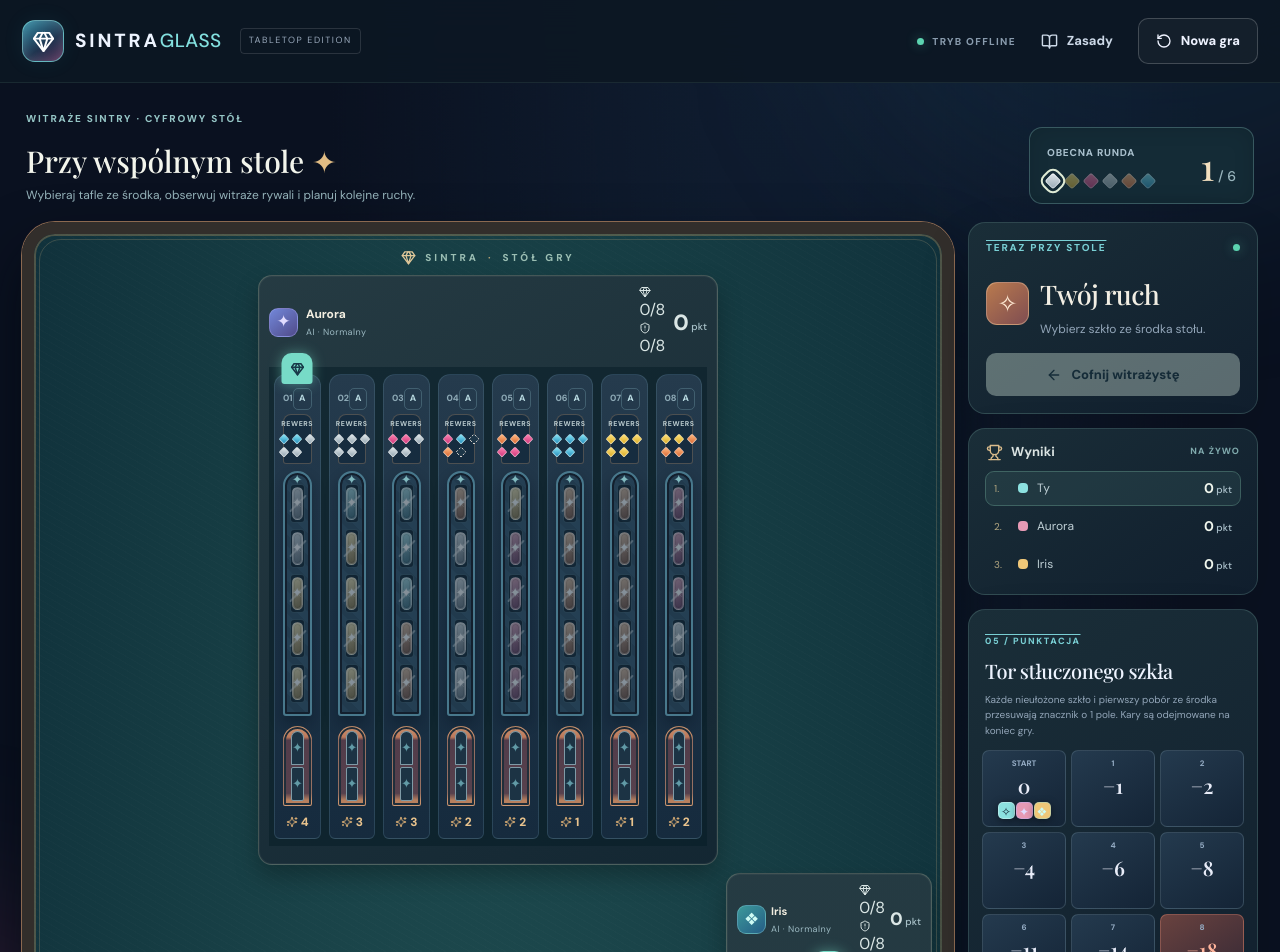
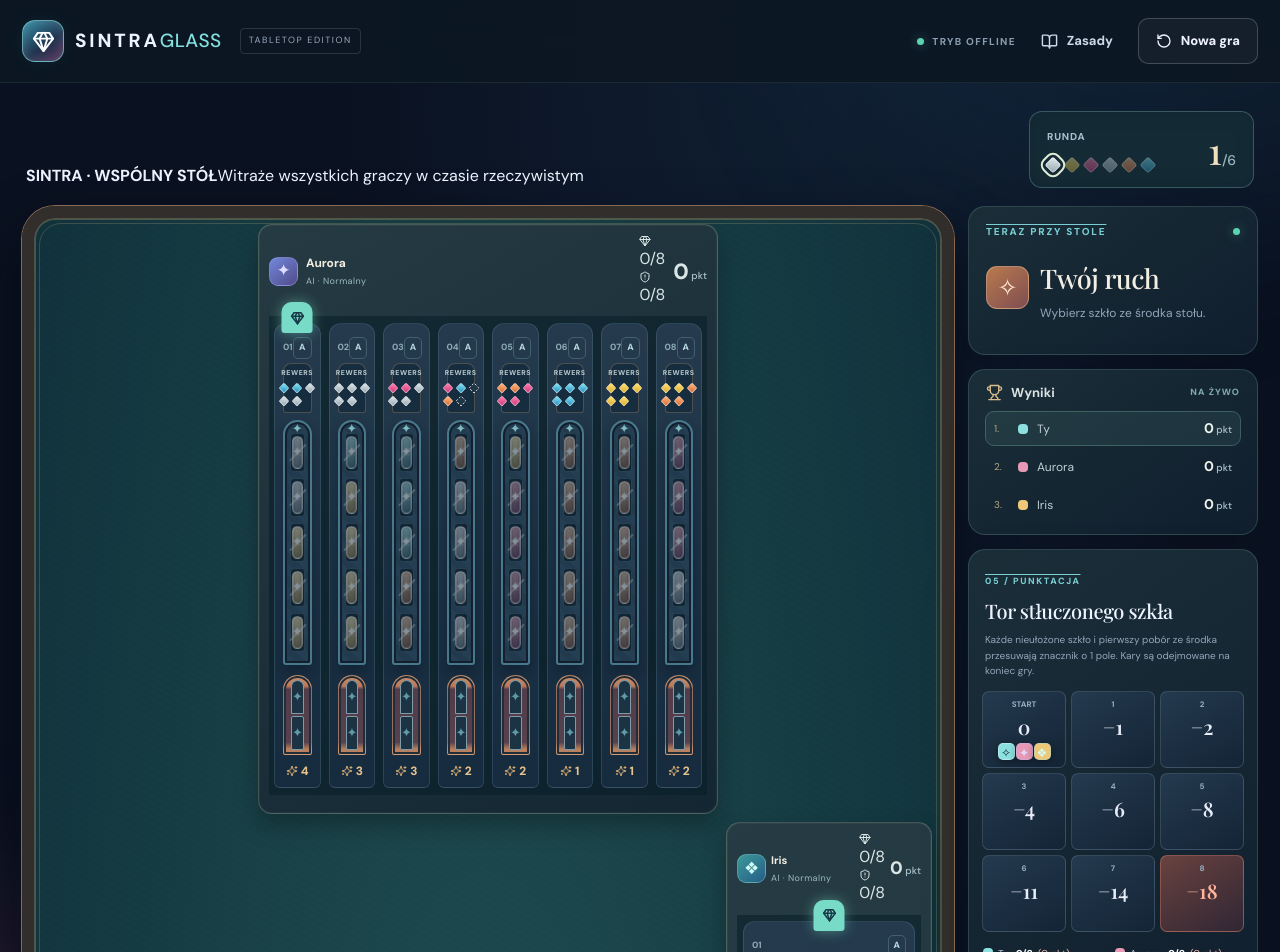
Before and after one commit to jacekmiecznikowski/azul, a React (Vite) app: page / in a window 1280 px wide. Shown: the top 952 px of the page. Built offline with nearby package versions, Linux system fonts and the light colour scheme; a web font is replaced by a local one.

Commit message:
feat: compact tabletop with reset and first-player token

```diff
--- a/src/App.tsx
+++ b/src/App.tsx
@@ -1,16 +1,17 @@
 import { useEffect, useMemo, useState } from 'react'
 import {
   ArrowLeft, ArrowRight, BookOpen, Bot, Check, Crown, Gem,
-  Info, Layers3, MoonStar, RotateCcw, Settings2, Shield, Sparkles, Trophy, WandSparkles,
+  Info, Layers3, RotateCcw, Settings2, Shield, Trophy,
   X,
 } from 'lucide-react'
 import {
   applyMove, availableSources, COLORS, legalMoves,
-  newGame, patternFor, standings, WINDOW_POINTS,
+  newGame, standings,
 } from './game/engine'
-import type { Difficulty, GameState, GlassColor, Move, PalaceSide, Source, WindowStrip } from './game/engine'
+import type { Difficulty, GameState, GlassColor, Move, PalaceSide, Source } from './game/engine'
 import { chooseAIMove } from './game/ai'
 import { BrokenGlassTrack, GameTimeline, TableSeat } from './components/MatchPanels'
+import { Glass, WindowCard } from './components/WindowBoard'
 import './match.css'
 import './tabletop.css'
 
@@ -38,15 +39,6 @@ function restore(): GameState | null {
   } catch { /* Ignore expired/corrupt browser storage. */ }
   return null
 }
-function Glass({ color, small = false, ghost = false, onClick, selected = false, label }: {
-  color: GlassColor | 'wild'; small?: boolean; ghost?: boolean; selected?: boolean
-  onClick?: () => void; label?: string
-}) {
-  const className = `glass glass-${color}${small ? ' glass-sm' : ''}${ghost ? ' glass-ghost' : ''}${selected ? ' glass-selected' : ''}`
-  const content = <><span className="glass-facet" /><span className="glass-spark">✦</span></>
-  return onClick ? <button className={className} onClick={onClick} title={label || (color === 'wild' ? 'Joker' : COLORS_PL[color])} aria-label={label || (color === 'wild' ? 'Joker' : COLORS_PL[color])}>{content}</button>
-    : <span className={className} title={label || (color === 'wild' ? 'Dowolny kolor' : COLORS_PL[color])}>{content}</span>
-}
 function Factory({ tiles, index, selected, onPick, disabled, count }: {
   tiles: GlassColor[]; index: number; selected: Selection | null; onPick: (source: Source, color: GlassColor) => void; disabled: boolean; count: number
 }) {
@@ -73,41 +65,6 @@ function CenterPile({ tiles, selected, onPick, disabled, first }: {
       </button>)}</div> : <div className="center-empty">✦<span>Pusto</span></div>}
     {!first && <span className="center-token">✦ +1 stłuczenia</span>}
   </div>
-}
-function WindowCard({ strip, index, glazier, highlighted, active, onClick, isHumanTurn }: {
-  strip: WindowStrip; index: number; glazier: number; highlighted: boolean; active: boolean; onClick: () => void; isHumanTurn: boolean
-}) {
-  const complete = strip.side === 2
-  const pattern = patternFor(strip)
-  const canClick = isHumanTurn && highlighted
-  return <button className={`window-strip${complete ? ' window-complete' : ''}${highlighted ? ' window-highlight' : ''}${canClick ? ' window-clickable' : ''}${glazier === index ? ' window-glazier' : ''}${active ? ' window-active' : ''}`}
-    onClick={onClick} disabled={!canClick} aria-label={`Kwatera ${index + 1}${highlighted ? ', można ułożyć tafle' : ''}`}>
-    <div className="window-head">
-      <span className="window-n">{String(index + 1).padStart(2, '0')}</span>
-      {glazier === index && <span className="artisan" title="Witrażysta"><Gem size={14} strokeWidth={2.6} /></span>}
-      <span className="window-side">{complete ? '✓' : strip.side === 0 ? 'A' : 'B'}</span>
-    </div>
-    <div className={`reverse-preview${complete ? ' reverse-finished' : ''}`} title="Ściągawka: kolor pól po drugiej stronie kwatery">
-      <span className="reverse-caption">REWERS</span>
-      <div className="reverse-colors">{(strip.side === 0 ? strip.back : strip.front).map((color, i) =>
-        <span key={i} className={`reverse-dot tile-${color}`} aria-label={color === 'wild' ? 'Joker' : COLORS_PL[color]} />)}</div>
-    </div>
-    <div className="pattern-frame">
-      {complete ? <div className="pattern-finished"><Sparkles size={20} /><small>UKOŃCZONO</small></div> : pattern.map((slot, slotIndex) =>
-        <div key={slotIndex} className={`pattern-cell${strip.panes[slotIndex] ? ' filled' : ''}`}>
-          {strip.panes[slotIndex] ? <Glass color={strip.panes[slotIndex]} /> : <Glass color={slot} ghost />}
-        </div>)}
-    </div>
-    <div className="palace-window">
-      <div className={`palace-pane${strip.upper ? ' has-glass' : ''}`}>
-        {strip.upper ? <Glass color={strip.upper} small /> : <span className="pane-line">✦</span>}
-      </div>
-      <div className={`palace-pane${strip.lower ? ' has-glass' : ''}`}>
-        {strip.lower ? <Glass color={strip.lower} small /> : <span className="pane-line">✦</span>}
-      </div>
-    </div>
-    <span className="window-points"><Sparkles size={12} /> {WINDOW_POINTS[index]}</span>
-  </button>
 }
 function SetupModal({ settings, onClose, onStart }: {
   settings: Settings; onClose: () => void; onStart: (settings: Settings) => void
@@ -228,38 +185,39 @@ export default function App() {
       <div className="nav-right"><span className="online-indicator"><span/> TRYB OFFLINE</span><button className="nav-link" onClick={() => setShowRules(true)}><BookOpen size={17}/> Zasady</button><button className="btn btn-outline nav-new" onClick={() => setShowSetup(true)}><RotateCcw size={16}/> Nowa gra</button></div>
     </div></header>
     <main className="tabletop-container" id="top">
-      <div className="tabletop-topline">
-        <div className="tabletop-title"><span className="eyebrow">WITRAŻE SINTRY · CYFROWY STÓŁ</span><h1>Przy wspólnym stole<span> ✦</span></h1><p>Wybieraj tafle ze środka, obserwuj witraże rywali i planuj kolejne ruchy.</p></div>
-        <div className="tabletop-round-counter"><span>OBECNA RUNDA</span><strong>{game.round}<small> / 6</small></strong><div className="tabletop-round-pips">{game.roundColors.map((c,i) => <span key={i} className={`tile-${c}${i + 1 === game.round ? ' current' : ''}`} title={`Runda ${i + 1}: ${COLORS_PL[c]}`}/>)}</div></div>
+      <div className="tabletop-topline" role="status" aria-label="Stan gry">
+        <div className="tabletop-title"><strong>SINTRA · WSPÓLNY STÓŁ</strong><span className="tabletop-title-hint">Witraże wszystkich graczy w czasie rzeczywistym</span></div>
+        <div className="tabletop-round-counter"><span>RUNDA</span><strong>{game.round}<small>/6</small></strong><div className="tabletop-round-pips">{game.roundColors.map((c,i) => <span key={i} className={`tile-${c}${i + 1 === game.round ? ' current' : ''}`} title={`Runda ${i + 1}: ${COLORS_PL[c]}`}/>)}</div></div>
       </div>
       <div className="tabletop-layout">
-        <section className="tabletop-surface" aria-label="Stół gry z planszami graczy i warsztatami">
-          <div className="tabletop-table-label"><Gem size={15}/> SINTRA <span>·</span> STÓŁ GRY</div>
+        <section className={`tabletop-surface tabletop-players-${game.players.length}`} aria-label="Stół gry z planszami graczy i warsztatami">
           <div className="tabletop-grid">
-            {game.players[3] ? <TableSeat player={game.players[3]} index={3} location="west" isCurrent={game.currentPlayer === 3 && game.phase === 'playing'} onInspect={() => {setInspect(3);setSelection(null)}} /> : <div className="tabletop-vacant tabletop-vacant-west" aria-hidden="true"><span>✦</span></div>}
+            {game.players[3] ? <TableSeat player={game.players[3]} index={3} location="west" isCurrent={game.currentPlayer === 3 && game.phase === 'playing'} onInspect={() => {setInspect(3);setSelection(null)}} /> : null}
             {game.players[1] && <TableSeat player={game.players[1]} index={1} location="north" isCurrent={game.currentPlayer === 1 && game.phase === 'playing'} onInspect={() => {setInspect(1);setSelection(null)}} />}
-            {game.players[2] ? <TableSeat player={game.players[2]} index={2} location="east" isCurrent={game.currentPlayer === 2 && game.phase === 'playing'} onInspect={() => {setInspect(2);setSelection(null)}} /> : <div className="tabletop-vacant tabletop-vacant-east" aria-hidden="true"><span>✦</span></div>}
+            {game.players[2] ? <TableSeat player={game.players[2]} index={2} location="east" isCurrent={game.currentPlayer === 2 && game.phase === 'playing'} onInspect={() => {setInspect(2);setSelection(null)}} /> : null}
             <section className="tabletop-market" aria-label="Warsztaty szkła i środek stołu">
               <div className="tabletop-market-header"><div><span className="overline">WSPÓLNE ZASOBY</span><h2>Warsztaty szkła</h2></div><span className="market-chip"><Layers3 size={14}/> {sourceOptions.length} wyborów</span></div>
               <div className="market-playground"><div className="market-circles"><div className="market-inner-ring"/><div className="market-outer-ring"/></div><CenterPile tiles={game.center} selected={selection} onPick={chooseSource} disabled={!humanTurn || inspect !== 0} first={game.firstCenterTaken}/>{game.factories.map((factory, index) => <Factory key={index} tiles={factory} index={index} count={game.factories.length} selected={selection} onPick={chooseSource} disabled={!humanTurn || inspect !== 0}/>)}</div>
+              <div className="tabletop-first-player" title={game.firstCenterTaken ? 'Żeton pierwszego gracza został zabrany ze środka' : 'Żeton pierwszego gracza leży na środku stołu'}>
+                <span className="first-player-tile" aria-hidden="true">1</span><span>{game.firstCenterTaken ? `${game.players[game.nextStartingPlayer ?? game.startingPlayer].name} rozpocznie następną rundę` : 'Żeton pierwszego gracza · na środku'}</span>
+              </div>
               <div className="tabletop-market-help" aria-live="polite"><Info size={16}/><span>{selection ? `Wybrano ${COLORS_PL[selection.color].toLowerCase()} — wskaż podświetloną kwaterę na swojej planszy.` : humanTurn ? 'Twój ruch — wybierz kolor z warsztatu lub ze środka.' : game.phase === 'finished' ? 'Partia zakończona.' : `Ruch: ${current.name} (AI)`}</span>{selection && <button className="tabletop-jump" onClick={() => document.getElementById('my-board')?.scrollIntoView({ behavior: 'smooth', block: 'start' })}>Do moich kwater <ArrowRight size={13}/></button>}{selection && <button className="clear-pick" onClick={() => setSelection(null)}>Anuluj <X size={14}/></button>}</div>
               {selection && selectionMoves.some((move) => move.kind === 'take' && move.windowIndex === null) && <button className="btn btn-warn tabletop-discard" onClick={() => chooseTarget(null)}>Stłucz wszystkie wybrane tafle</button>}
             </section>
             <section className={`tabletop-human${game.currentPlayer === 0 && game.phase === 'playing' ? ' tabletop-human-active' : ''}`} aria-label="Twoja plansza witraży" id="my-board">
-              <div className="tabletop-human-heading"><div className="tabletop-human-identity"><span className="player-avatar avatar-0">{PLAYER_AVATARS[0]}</span><div><span className="overline">TWOJE MIEJSCE PRZY STOLE</span><h2>Twoje witraże <span>✧</span></h2></div></div><div className="tabletop-human-stats"><span><Gem size={14}/> {game.players[0].score} pkt</span><span><Shield size={14}/> {game.players[0].brokenSteps}/8 stłuczeń</span></div></div>
-              <div className="board-scroll"><div className="board-area"><div className="glazier-route"><div className="route-caption"><WandSparkles size={15}/> WITRAŻYSTA PORUSZA SIĘ W PRAWO <ArrowRight size={15}/></div></div><div className="window-row">{game.players[0].strips.map((strip, index) => <WindowCard key={index} strip={strip} index={index} glazier={game.players[0].glazier} highlighted={targetIndices.has(index)} active={selection !== null} isHumanTurn={humanTurn} onClick={() => chooseTarget(index)}/>)}</div><div className="ornament-row">{[0,1,2,3].map((i) => <span key={i} className="ornament-position"><span className="ornament-symbol">❖</span><span>ORNAMENT {i+1}</span></span>)}</div></div></div>
-              <div className="tabletop-human-footer"><span><Sparkles size={14}/> Podświetlone kwatery przyjmują wybrane tafle</span><span><MoonStar size={14}/> Strona pałacu {game.palaceSide}</span></div>
+              <div className="tabletop-human-heading"><div className="tabletop-human-identity"><span className="player-avatar avatar-0">{PLAYER_AVATARS[0]}</span><div><span className="overline">TWOJE MIEJSCE PRZY STOLE</span><h2>Twoje witraże <span>✧</span></h2></div></div><div className="tabletop-human-stats"><span><Gem size={14}/> {game.players[0].score} pkt</span><span><Shield size={14}/> {game.players[0].brokenSteps}/8 stłuczeń</span><button className="btn btn-reset tabletop-reset" disabled={!canReset || !!finishing || inspect !== 0} onClick={() => commitMove({ kind: 'reset' })} title="Zamiast pobierać szkło, cofnij witrażystę do początku dostępnych kwater"><ArrowLeft size={14}/> Cofnij witrażystę</button></div></div>
+              <div className="board-scroll"><div className="board-area"><div className="window-row">{game.players[0].strips.map((strip, index) => <WindowCard key={index} strip={strip} index={index} glazier={game.players[0].glazier} highlighted={targetIndices.has(index)} active={selection !== null} isHumanTurn={humanTurn} onClick={() => chooseTarget(index)}/>)}</div></div></div>
+
             </section>
           </div>
         </section>
         <aside className="tabletop-sidebar" aria-label="Informacje o rozgrywce">
-          <section className="tabletop-turn-card panel"><div className="turn-topline"><span className="overline">TERAZ PRZY STOLE</span><span className="live-dot"/></div><div className="tabletop-current"><span className={`player-avatar avatar-${game.currentPlayer}`}>{PLAYER_AVATARS[game.currentPlayer]}</span><div><h2>{game.phase === 'finished' ? 'Koniec gry' : current.controller === 'human' ? 'Twój ruch' : `Gra ${current.name}`}</h2><p>{game.phase === 'finished' ? `Zwycięża ${best[0].name}!` : current.controller === 'human' ? 'Wybierz szkło ze środka stołu.' : 'Przeciwnik podejmuje decyzję…'}</p></div></div><button className="btn btn-reset tabletop-reset" disabled={!canReset || !!finishing || inspect !== 0} onClick={() => commitMove({ kind: 'reset' })}><ArrowLeft size={16}/> Cofnij witrażystę</button></section>
+          <section className="tabletop-turn-card panel"><div className="turn-topline"><span className="overline">TERAZ PRZY STOLE</span><span className="live-dot"/></div><div className="tabletop-current"><span className={`player-avatar avatar-${game.currentPlayer}`}>{PLAYER_AVATARS[game.currentPlayer]}</span><div><h2>{game.phase === 'finished' ? 'Koniec gry' : current.controller === 'human' ? 'Twój ruch' : `Gra ${current.name}`}</h2><p>{game.phase === 'finished' ? `Zwycięża ${best[0].name}!` : current.controller === 'human' ? 'Wybierz szkło ze środka stołu.' : 'Przeciwnik podejmuje decyzję…'}</p></div></div></section>
           <section className="tabletop-scores panel" aria-label="Wyniki graczy"><div className="tabletop-dock-heading"><Trophy size={17}/><strong>Wyniki</strong><span>NA ŻYWO</span></div><div className="tabletop-scores-list">{best.map((player, rank) => {const i = game.players.findIndex(p => p.id === player.id); return <div className={`tabletop-score-line${game.currentPlayer === i && game.phase === 'playing' ? ' playing' : ''}`} key={player.id}><span className="score-rank">{rank + 1}.</span><i className={`track-legend-pawn avatar-${i}`}/><span>{player.name}</span><strong>{player.score}<small> pkt</small></strong></div>})}</div></section>
           <BrokenGlassTrack players={game.players}/>
           <GameTimeline state={game}/>
         </aside>
       </div>
-      <footer className="site-footer"><span><Gem size={16}/> SINTRA GLASS <small>© 2026 · FAN PROJECT</small></span><span>Nieoficjalna cyfrowa adaptacja mechaniki „Azul: Witraże Sintry”. Autorski interfejs.</span></footer>
     </main>
     {inspect > 0 && <div className="modal-backdrop" onMouseDown={() => setInspect(0)}><div className="modal tabletop-inspect-modal" role="dialog" aria-modal="true" aria-label={`Plansza gracza ${selectedPlayer.name}`} onMouseDown={(e) => e.stopPropagation()}><button className="close-btn" onClick={() => setInspect(0)} aria-label="Zamknij podgląd"><X size={18}/></button><div className="tabletop-inspect-heading"><span className={`player-avatar avatar-${inspect}`}>{PLAYER_AVATARS[inspect]}</span><div><span className="overline">PODGLĄD PRZECIWNIKA</span><h2>{selectedPlayer.name} <small>{selectedPlayer.score} pkt</small></h2></div></div><p>Witraże i pozycja witrażysty przeciwnika. Kliknij poza planszą lub użyj ×, aby wrócić do stołu.</p><div className="board-scroll"><div className="board-area"><div className="window-row">{selectedPlayer.strips.map((strip, index) => <WindowCard key={index} strip={strip} index={index} glazier={selectedPlayer.glazier} highlighted={false} active={false} isHumanTurn={false} onClick={() => undefined}/>)}</div></div></div></div></div>}
     {game.phase === 'finished' && <div className="result-float"><Crown size={18}/><span>Partia zakończona — wygrywa <strong>{best[0].name}</strong>!</span><button onClick={() => setShowSetup(true)}>Zagraj ponownie <ArrowRight size={15}/></button></div>}
```
